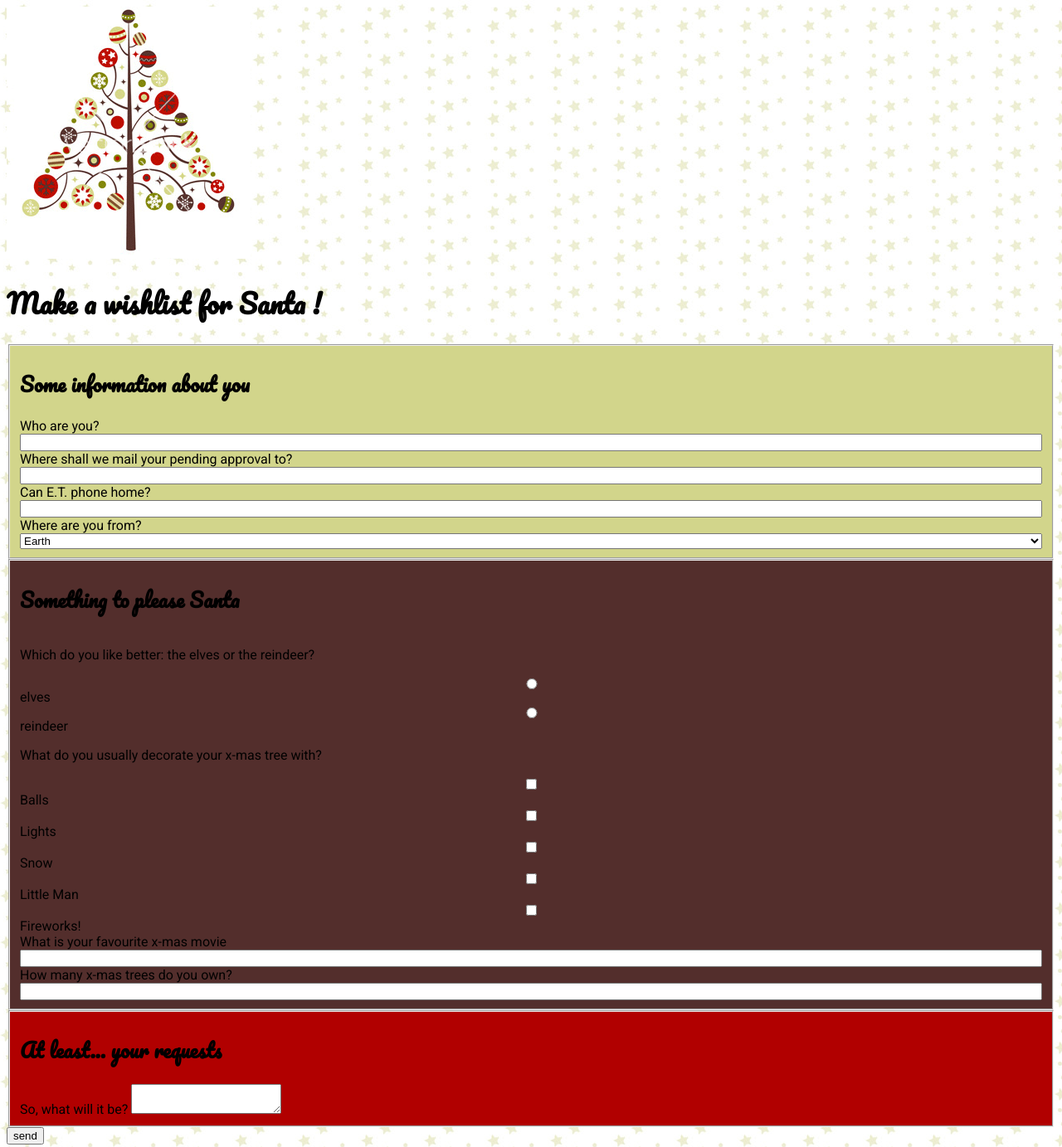
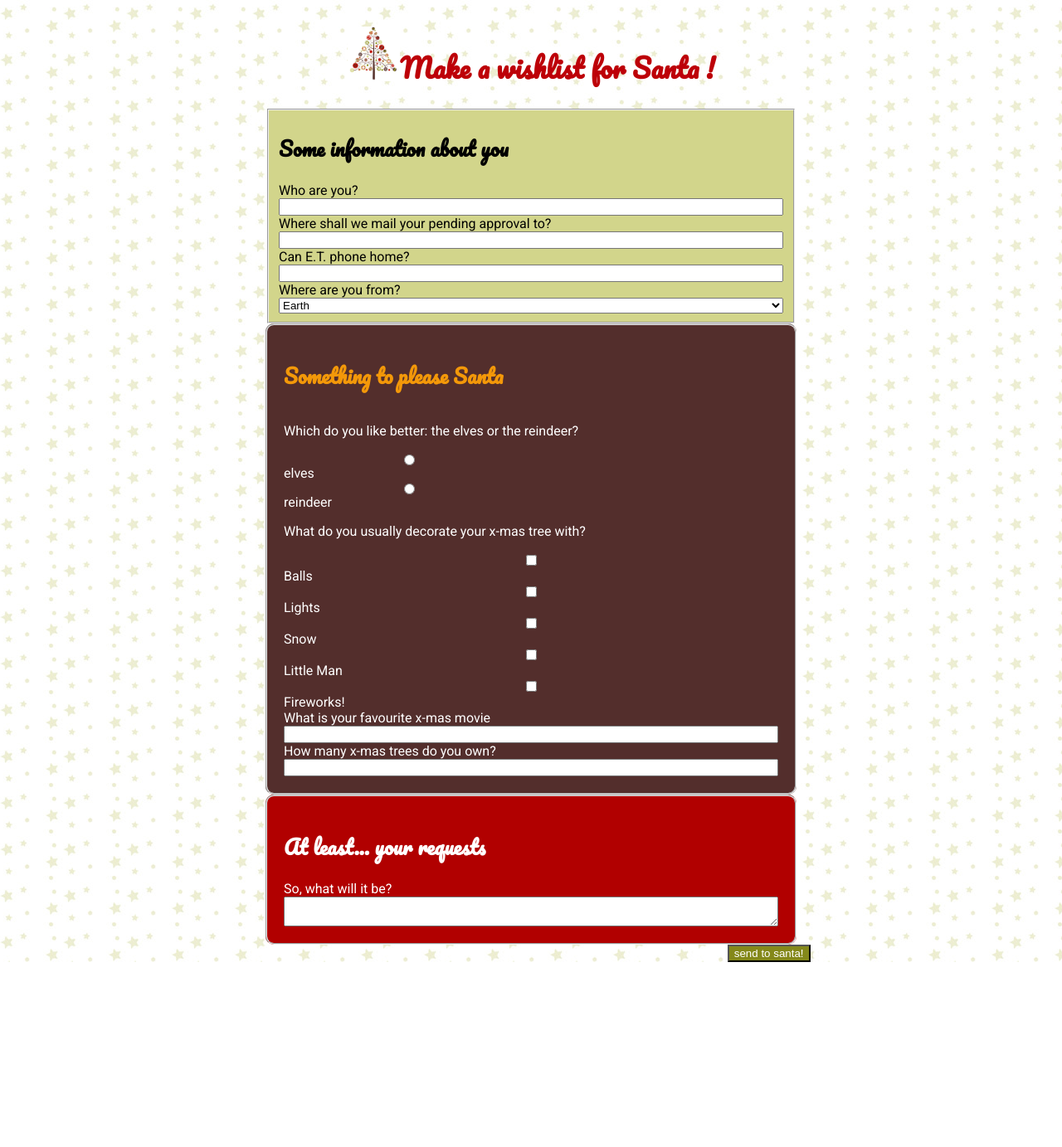
Before and after one commit to De-Passer-SOSY/oefening-kerstformulier-runedevisch, a plain HTML site: page index.html in a window 1280 px wide. Shown: the top 1383 px of the page at 83% size. After the commit the page ends 1160 px from the top, so only its background shows below. Drawn offline with Linux system fonts and the light colour scheme.

Commit message:
final commit

```diff
--- a/assets/css/css.css
+++ b/assets/css/css.css
@@ -5,6 +5,25 @@
 body{
     font-family: Roboto, "Trebuchet MS", "Helvetica Neue", Helvetica, Arial, sans-serif;
     align-items: center;
+    margin: auto;
+    width: 50%;
+}
+
+h1{
+    text-align: center;
+    color: #bd0008;
+}
+
+#someInformationAboutYou{
+    color: #000000;
+}
+
+#somethingToPleaseSanta{
+    color: #f39809;
+}
+
+#requests{
+    color: #ffffff
 }
 
 h1, h2, h3, h4, h5, h6{
@@ -15,17 +34,26 @@ h1, h2, h3, h4, h5, h6{
     background-color: #D2D58B;
     display: flex;
     flex-direction: column;
-
 }
 
 #fieldsetTwo{
     background-color: #532E2C;
     display: flex;
     flex-direction: column;
+    margin: 0 auto;
+    padding: 20px;
+    border-radius: 10px;
+    color: white;
 }
 
 #fieldsetThree{
     background-color: #B10000;
+    display: flex;
+    flex-direction: column;
+    margin: 0 auto;
+    padding: 20px;
+    border-radius: 10px;
+    color: white;
 }
 
 .button{
@@ -35,3 +63,27 @@ h1, h2, h3, h4, h5, h6{
 body{
     background-image: url("../img/bg-stars.gif");
 }
+
+#logo{
+    width: 10%;
+    height: 10%;
+}
+
+header{
+    display: flex;
+    flex-direction: row;
+    justify-content: center;
+    margin-top: 5%;
+}
+
+.preference{
+    display: flex;
+    flex-direction: row;
+    margin-right: 50%;
+}
+
+#send{
+    margin-left: 87%;
+    background-color: #84881a;
+    color: #ffffff;
+}
--- a/index.html
+++ b/index.html
@@ -7,7 +7,7 @@
 </head>
 <body>
 <header>
-  <img src="assets/img/xmas-tree.gif" alt="Logo" height="304" width="294"/>
+  <img id="logo" src="assets/img/xmas-tree.gif" alt="Logo" height="304" width="294"/>
   <h1>Make a wishlist for Santa !</h1>
 </header>
 <main>
@@ -31,9 +31,9 @@
     <fieldset id="fieldsetTwo">
       <h2 id="somethingToPleaseSanta">Something to please Santa</h2>
       <p>Which do you like better: the elves or the reindeer?</p>
-      <input type="radio" id="elves" name="preference" value="elves">
+      <input class="preference" type="radio" id="elves" name="preference" value="elves">
       <label for="elves">elves</label>
-      <input type="radio" id="reindeer" name="preference" value="reindeer">
+      <input class="preference" type="radio" id="reindeer" name="preference" value="reindeer">
       <label for="reindeer">reindeer</label>
       <p> What do you usually decorate your x-mas tree with?</p>
       <input type="checkbox" id="balls" name="balls" value="Balls">
@@ -56,7 +56,7 @@
       <label for="reaction">So, what will it be?</label>
       <textarea name="requests" id="reaction"></textarea>
     </fieldset>
-    <input id="send" type="submit" value="send">
+    <input id="send" type="submit" value="send to santa!">
   </form>
 </main>
 </body>
```
